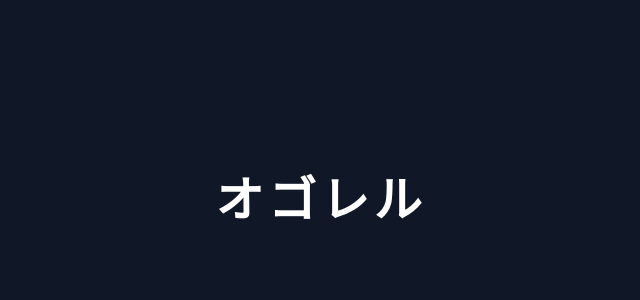
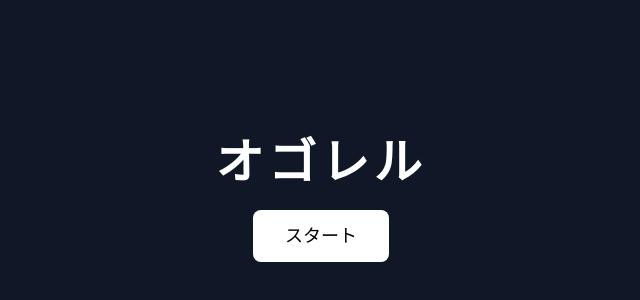
Before and after one commit to Shimochaan/ogoreru, a React (Vite) app: page / in a window 1280 px wide. Shown: the part 200-500 px from the top of the page, without its empty margins (319-959 px from the left). Built offline with nearby package versions, Linux system fonts and the light colour scheme.

Commit message:
スタートボタンを追加

```diff
--- a/src/App.jsx
+++ b/src/App.jsx
@@ -1,9 +1,10 @@
 function App() {
   return (
-    <div className="min-h-screen bg-gray-900 flex items-center justify-center">
+    <div className="min-h-screen bg-gray-900 flex items-center justify-center flex-col gap-6">
       <h1 className="text-white text-5xl font-bold tracking-widest">
         オゴレル
       </h1>
+      <button className=" bg-white text-black px-8 py-3 rounded-lg text-lg font-medium">スタート</button>
     </div>
   )
 }
```
